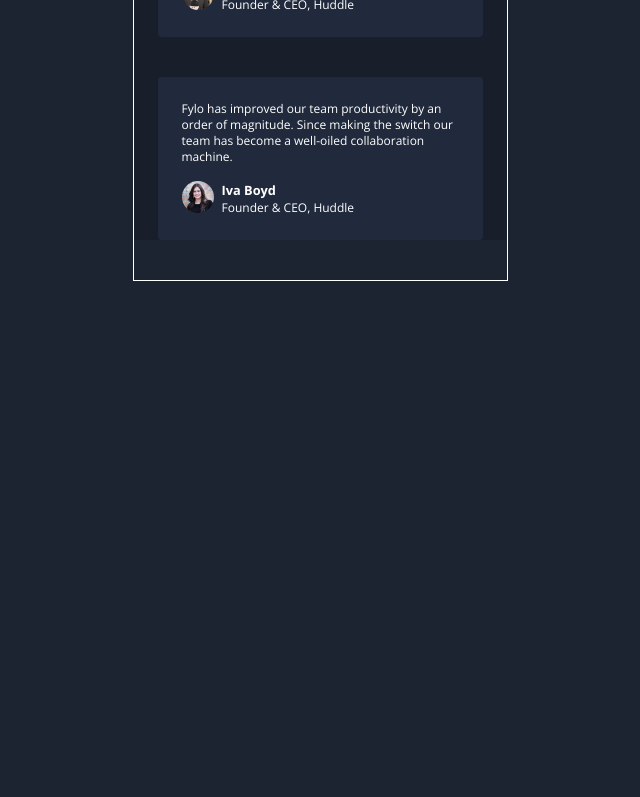
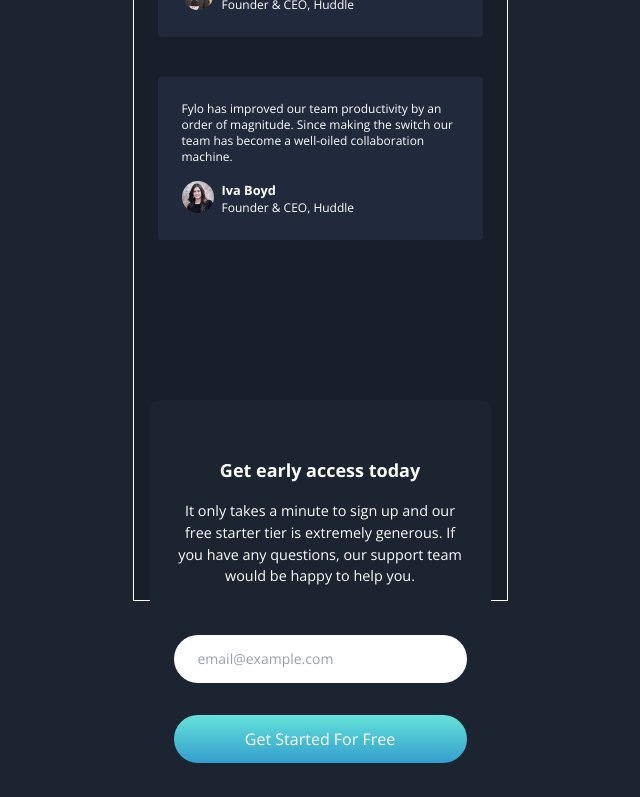
Before and after one commit to VeroZuliani/Fylo-landing-page, a React (Vite) app: page / in a window 1280 px wide. Shown: the part 2938-3735 px from the top of the page, without its empty margins (320-960 px from the left). Before the commit the page ends 3219 px from the top, so only its background shows below. Built offline with nearby package versions, Linux system fonts and the light colour scheme; a web font is replaced by a local one.

Commit message:
Realice estructura y estilo de forms

```diff
--- a/src/App.tsx
+++ b/src/App.tsx
@@ -1,5 +1,6 @@
 import './App.css'
 import { Features } from './components/features'
+import { Forms } from './components/forms'
 import { Header } from './components/header'
 import { Hero } from './components/hero'
 import { Productive } from './components/productive'
@@ -23,6 +24,10 @@
         <Testimonials/>
       </section>
 
+      <section className='bg-Navy-950 relative'>
+        <Forms/>
+      </section>
+
 
     </main>
   )
--- /dev/null
+++ b/src/components/forms.tsx
@@ -0,0 +1,16 @@
+import { Button } from "./button"
+
+export const Forms = () => {
+  return (
+    <div className="text-center bg-Navy-850 py-14 px-6 mx-4 rounded-lg absolute top-[-200px] left-0">
+        <h1 className="text-lg font-bold mb-4">Get early access today</h1>
+        <p className="text-[0.9rem] mb-4">It only takes a minute to sign up and our free starter tier is extremely generous. If you have any questions, our support team would be happy to help you.</p>
+
+        <form className="flex flex-col">
+            <input className="my-8 bg-White rounded-3xl h-12 text-gray-500 placeholder:text-gray-400 text-sm px-6 focus:outline-none" type="email" name="email" placeholder="email@example.com"/>
+
+            <Button text="Get Started For Free"/>
+        </form>
+    </div>
+  )
+}
--- a/src/components/testimonials.tsx
+++ b/src/components/testimonials.tsx
@@ -30,7 +30,7 @@
 
 export const Testimonials = () => {
   return (
-    <div className="mt-[140px] relative">
+    <div className="mt-[140px] relative pb-80">
         <img className="w-6 absolute -top-5 left-7" src="/images/bg-quotes.png" alt="quotes" />
         {
             testimonials.map(({descripcion, img, name, role} : Testimonials) => (
```
